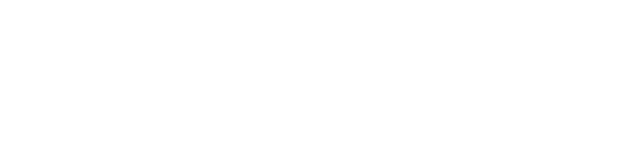
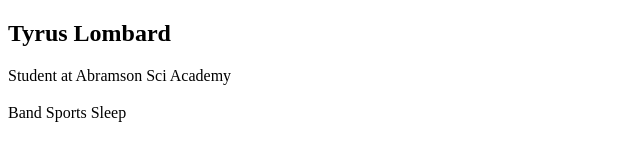
Before and after one commit to TyrusLombard/TyrusLombard.github.io, a plain HTML site: page index.html in a window 1280 px wide. Shown: the whole page, without its empty margins (0-640 px from the left). Drawn offline with Linux system fonts and the light colour scheme.

Commit message:
add index.html and css files

```diff
--- a/index.html
+++ b/index.html
@@ -13,7 +13,26 @@
         </nav>
 
         <main>
+            <!-- Sidebar section -->
+            <div>
 
+            </div>
+
+            <!-- Content section -->
+            <h2>Tyrus Lombard</h2>
+            <p>Student at Abramson Sci Academy</p>
+
+            <div>
+                <!-- Interests section -->
+                <div>
+                    <h3></h3>
+
+                        Band
+                        Sports
+                        Sleep
+
+                </div>
+            </div>
         </main>
     </div>
 </body>
```
